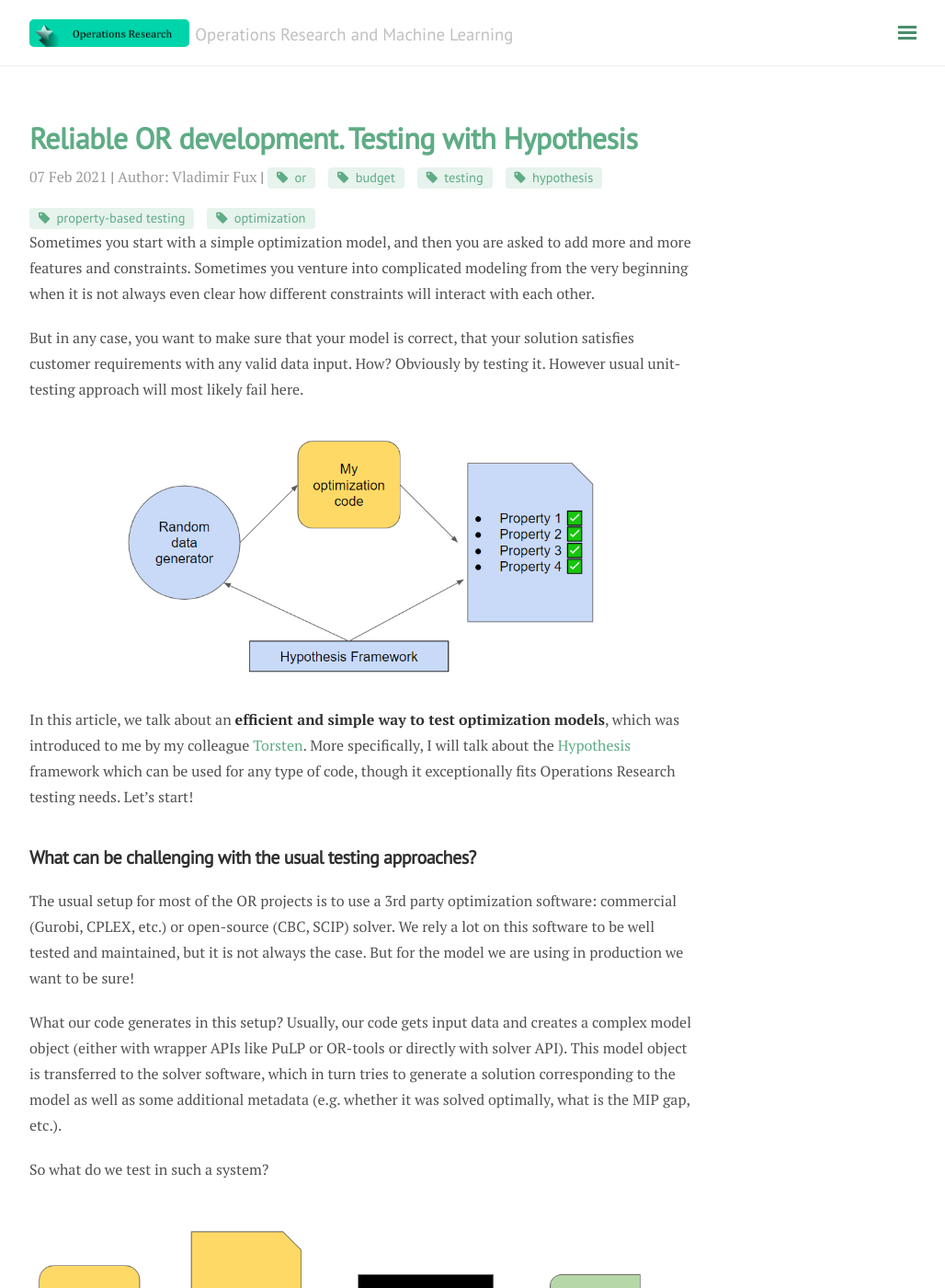
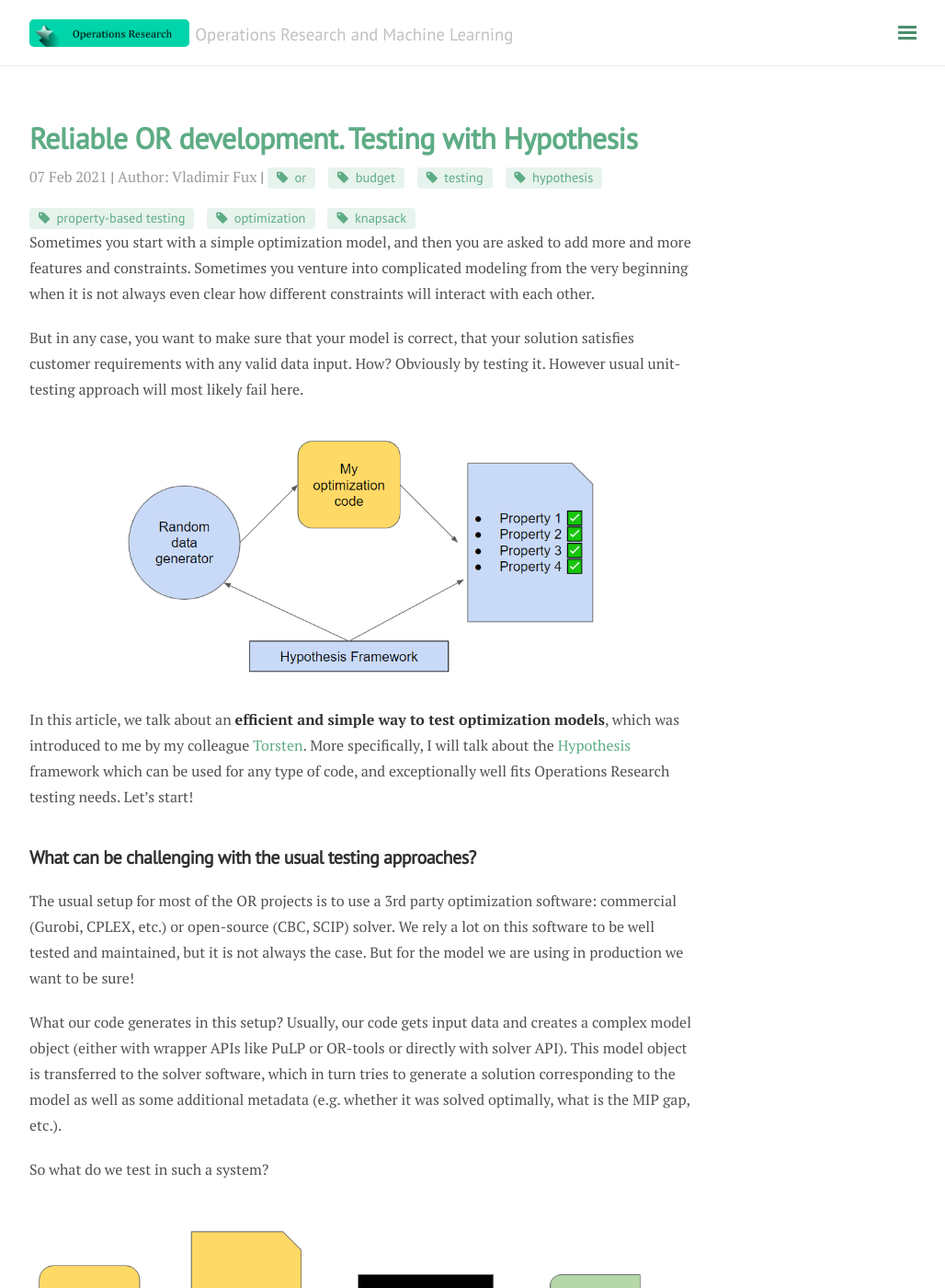
Before and after one commit to nonvisual/nonvisual.github.io, a Jekyll site: the page built from _posts/2021-02-07-testing-with-hypothesis.md, in a window 1280 px wide and 1400 px high. Shown: the whole window at 92% size, without its empty margins (248-1276 px from the left). Built offline with Jekyll 4.4.1, drawn with Linux system fonts in a browser that asks for light colours; nearby versions of some CDN libraries.

Commit message:
Minor changes to wording

```diff
--- a/_posts/2021-02-07-testing-with-hypothesis.md
+++ b/_posts/2021-02-07-testing-with-hypothesis.md
@@ -3,7 +3,7 @@ layout: post
 author: Vladimir Fux
 title: Reliable OR development. Testing with Hypothesis
 topic: Operations Research
-tags: [ or , budget , testing, hypothesis, property-based testing, optimization]
+tags: [ or , budget , testing, hypothesis, property-based testing, optimization, knapsack]
 excerpt_separator: <!--more-->
 ---
 
@@ -16,7 +16,7 @@ But in any case, you want to make sure that your model is correct, that your sol
 </p>
 
 In this article, we talk about an **efficient and simple way to test optimization models**, which was introduced to me by my colleague [Torsten](https://www.linkedin.com/in/torsten-gellert-41aab1146/).
-More specifically, I will talk about the [Hypothesis](https://hypothesis.readthedocs.io/en/latest/) framework which can be used for any type of code, though it exceptionally fits Operations Research testing needs. Let's start!
+More specifically, I will talk about the [Hypothesis](https://hypothesis.readthedocs.io/en/latest/) framework which can be used for any type of code, and exceptionally well fits Operations Research testing needs. Let's start!
 
 <!--more-->
 
```
